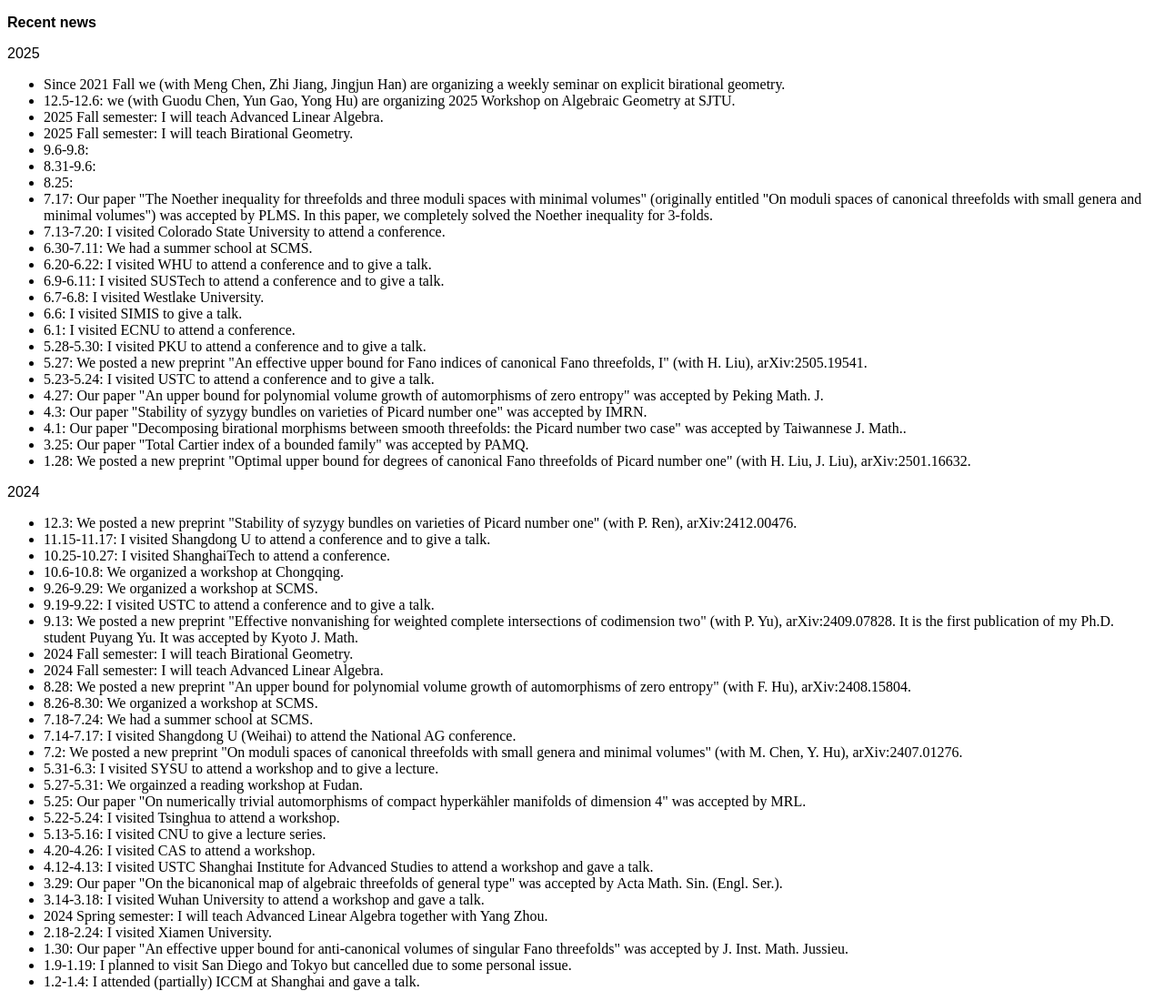
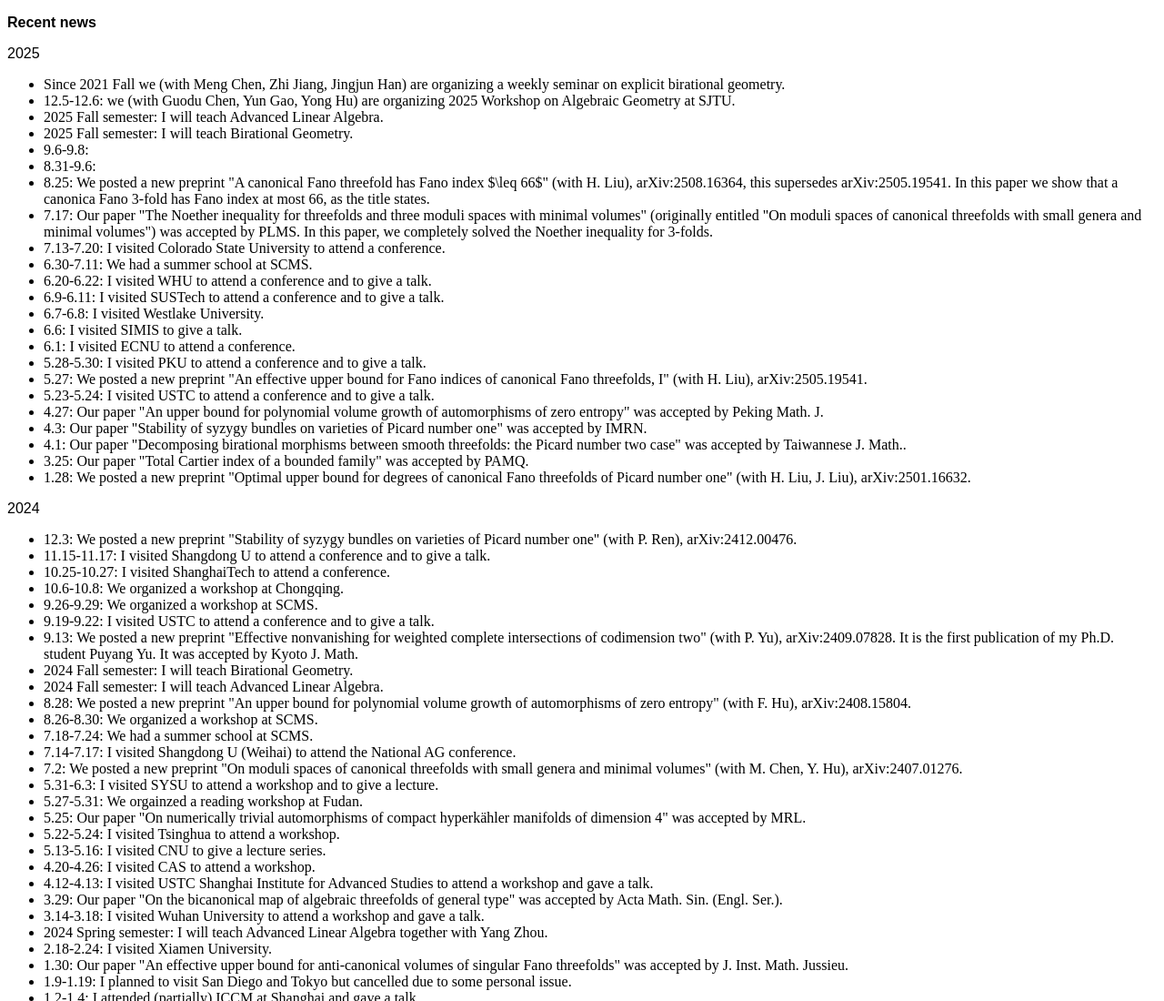
Before and after one commit to chenjiangfudan/home, a plain HTML site: page news.html in a window 1280 px wide. Shown: the top 1100 px of the page at 91% size. Drawn offline with Linux system fonts and the light colour scheme.

Commit message:
Update news.html

```diff
--- a/news.html
+++ b/news.html
@@ -26,7 +26,7 @@ body p {
 	<li>9.6-9.8:  </li>
 
 	<li>8.31-9.6:  </li>
-	<li>8.25:  </li>
+	<li>8.25:  We posted a new preprint "A canonical Fano threefold has Fano index $\leq 66$" (with H. Liu), arXiv:2508.16364, this supersedes arXiv:2505.19541. In this paper we show that a canonica Fano 3-fold has Fano index at most 66, as the title states.</li>
 
 	<li>7.17: Our paper "The Noether inequality for threefolds and three moduli spaces with minimal volumes" (originally entitled "On moduli spaces of canonical threefolds with small genera and minimal volumes") was accepted by PLMS. In this paper, we completely solved the Noether inequality for 3-folds.</li>
 					<li>7.13-7.20: I visited Colorado State University to attend a conference. </li>
```
